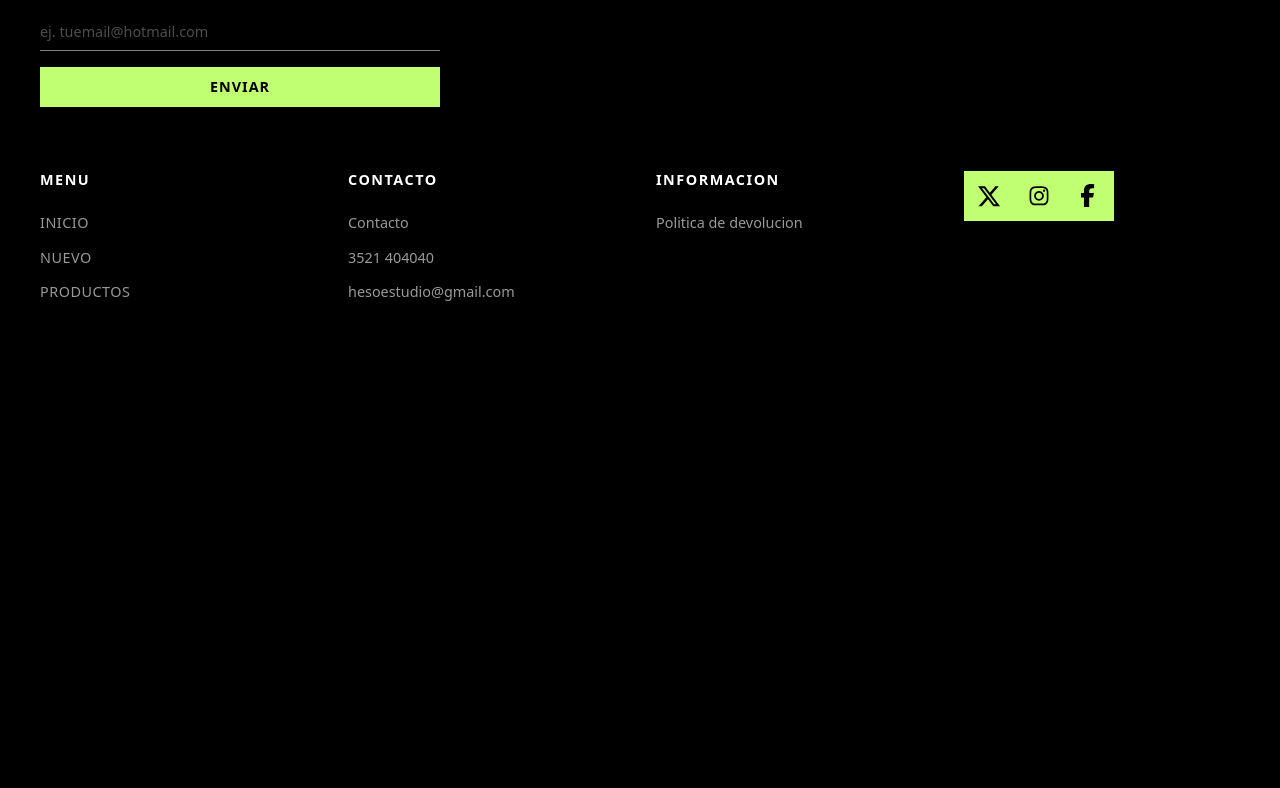
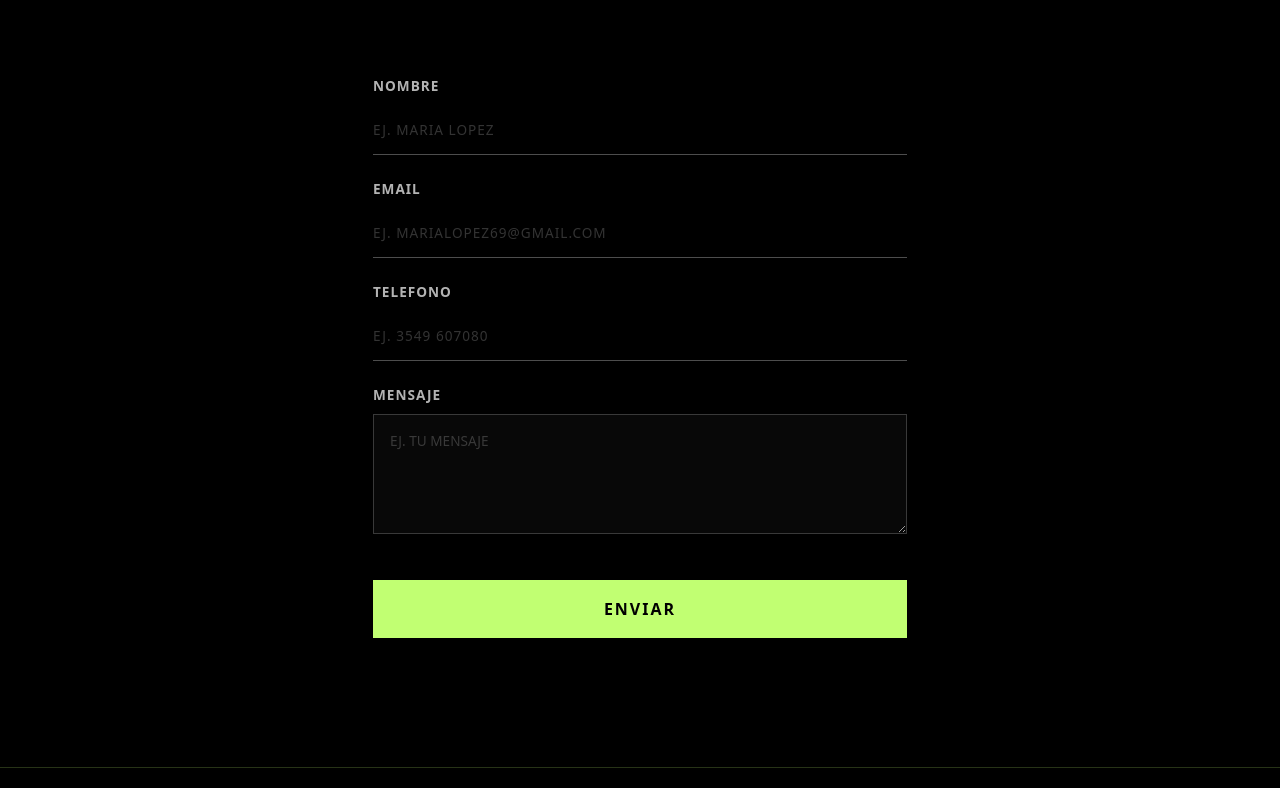
Before and after one commit to tomachog/heso, a website: page pages/contact.html in a window 1280 px wide. Shown: the part 243-1031 px from the top of the page. Before the commit the page ends 800 px from the top, so only its background shows below. Drawn offline with nearby package versions, Linux system fonts and the light colour scheme.

Commit message:
contacto

```diff
--- a/pages/contact.html
+++ b/pages/contact.html
@@ -220,7 +220,28 @@
     </header>
 
     <main>
+        <section class="section-form">
+            <h2>FORMULARIO DE CONTACTO</h2>
+            <div class="div-form">
+                <form class="form-contacto">
+                    <fieldset>
+                        <label for="form_nombre">Nombre</label>
+                        <input type="text" name="form_nombre" id="form_nombre" placeholder="ej. Maria Lopez">
 
+                        <label for="form_email">Email</label>
+                        <input type="email" name="form_email" id="form_email" placeholder="ej. marialopez69@gmail.com">
+
+                        <label for="form_tel">Telefono</label>
+                        <input type="tel" name="form_tel" id="form_tel" placeholder="ej. 3549 607080">
+
+                        <label for="form_mensaje">Mensaje</label>
+                        <textarea name="form_mensaje" id="form_mensaje" placeholder="ej. tu mensaje"></textarea>
+
+                        <input type="submit" value="Enviar">
+                    </fieldset>
+                </form>
+            </div>
+        </section>
     </main>
 
     <footer>
--- /dev/null
+++ b/sass/components/_contact.scss
@@ -0,0 +1,134 @@
+@use "../utilities/mixins" as *;
+@use "../utilities/variables" as *;
+
+.section-form{
+    padding: 5rem 2rem;
+    background-color: $color-black;
+    color: white;
+    display: flex;
+    flex-direction: column;
+    align-items: center;
+
+    h2{
+        font-size: 2.2rem;
+        font-weight: 800;
+        text-transform: uppercase;
+        letter-spacing: 2px;
+        margin-bottom: 3rem;
+        text-align: center;
+        color: white;
+
+        position:relative;
+        &::after{
+            content: '';
+            position: absolute;
+            bottom: -10px;
+            left: 50%;
+            height: 4px;
+            background-color: $color-text-primary;
+        }
+    }
+
+    .div-form{
+        width: 100%;
+        max-width: 600px;
+        background-color: black;
+        padding: 3rem 2rem;
+        border: 1px solid rgba(0, 0, 0, 0.5);
+    }
+
+    .form-contacto{
+        fieldset{
+            border: none;
+            padding: 0;
+            margin: 0;
+        }
+
+        label{
+            display: block;
+            font-size: 0.85rem;
+            font-weight: 700;
+            text-transform: uppercase;
+            letter-spacing: 1px;
+            color: rgba(255, 255, 255, 0.7);
+            margin-bottom: 0.5rem;
+            margin-top: 1.5rem;
+
+            &:first-of-type{
+                margin-top: 0;
+            }
+        }
+
+        input[type="text"],
+        input[type="email"],
+        input[type="tel"]{
+            width: 100%;
+            background-color: transparent;
+            border: none;
+            border-bottom: 1px solid rgba(255, 255, 255, 0.3);
+            color: white;
+            padding: 0.8rem 0;
+            font-size: 1rem;
+            outline: none;
+            @include transition-standard;
+
+
+            &::placeholder{
+                color: rgba(255, 255, 255, 0.2);
+                font-size: 0.85rem;
+                text-transform: uppercase;
+                letter-spacing: 1px;
+            }
+
+            &:focus{
+                border-bottom-color: $color-text-primary;
+                box-shadow: 0 4px 10px -8px $color-text-primary;
+            }
+        }
+
+        textarea{
+            width: 100%;
+            background-color: rgba(255, 255, 255, 0.03);
+            border: 1px solid rgba(255, 255, 255, 0.2);
+            color: white;
+            padding: 1rem;
+            font-size: 1rem;
+            outline: none;
+            resize: vertical;
+            min-height: 120px;
+            font-family: inherit;
+            @include transition-standard;
+
+            &::placeholder{
+                color: rgba(255, 255, 255, 0.2);
+                text-transform: uppercase;
+                font-size: 0.85rem;
+            }
+
+            &:focus{
+                border-color: $color-text-primary;
+                background-color: transparent;
+                box-shadow: 0 0 15px rgba($color-text-primary, 0.1);
+            }
+        }
+
+        input[type="submit"]{
+            width: 100%;
+            margin-top: 2.5rem;
+            background-color: $color-text-primary;
+            color: $color-black;
+            border: 1px solid $color-text-primary;
+            padding: 1rem;
+            font-weight: 800;
+            text-transform: uppercase;
+            letter-spacing: 2px;
+            cursor: pointer;
+            @include transition-standard;
+
+            &:hover{
+                background-color: transparent;
+                color: $color-text-primary;
+            }
+        }
+    }
+}
--- a/sass/main.scss
+++ b/sass/main.scss
@@ -9,6 +9,7 @@
 @use "components/cards";
 @use "components/bottom-socials";
 @use "components/filters";
+@use "components/contact";
 
 /* layout */
 @use "layout/header";
```
Also changed, not shown: css/style.css, 1 other file.
